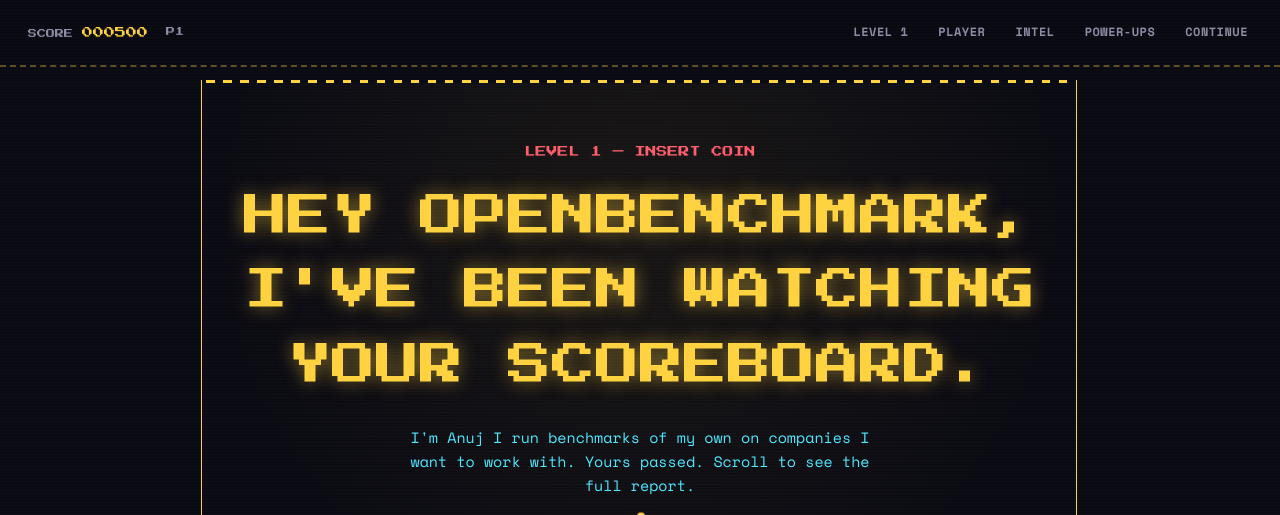
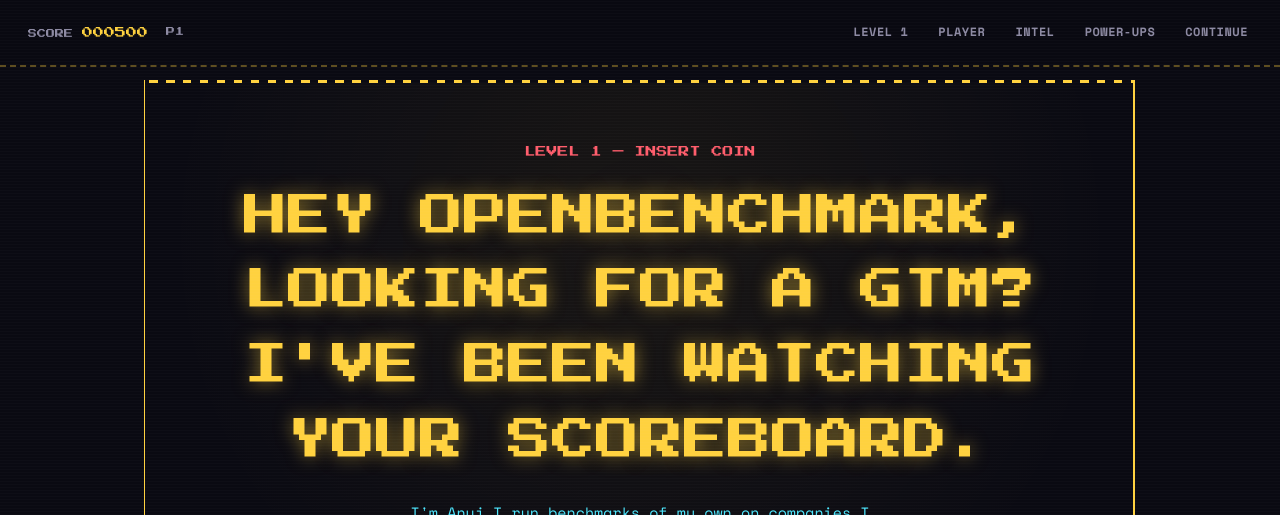
Before and after one commit to AnujRawat0608/openbenchmarks-pitch, a plain HTML site: page index.html in a window 1280 px wide. Shown: the top 515 px of the page. Drawn offline with nearby package versions, Linux system fonts and the light colour scheme.

Commit message:
Update index.html

```diff
--- a/index.html
+++ b/index.html
@@ -418,7 +418,7 @@
   <div class="cabinet">
     <div class="hero-frame">
       <div class="eyebrow pixel">LEVEL 1 — INSERT COIN</div>
-      <h1 class="hero-title">HEY OPENBENCHMARK,<br>I'VE BEEN WATCHING<br>YOUR SCOREBOARD.</h1>
+      <h1 class="hero-title">HEY OPENBENCHMARK, LOOKING FOR A GTM?<br>I'VE BEEN WATCHING<br>YOUR SCOREBOARD.</h1>
       <p class="hero-sub">I'm <!-- EDIT: your name -->Anuj I run benchmarks of my own on companies I want to work with. Yours passed. Scroll to see the full report.</p>
       <div class="hero-bug">
         <div class="bug-antenna"></div>
```
